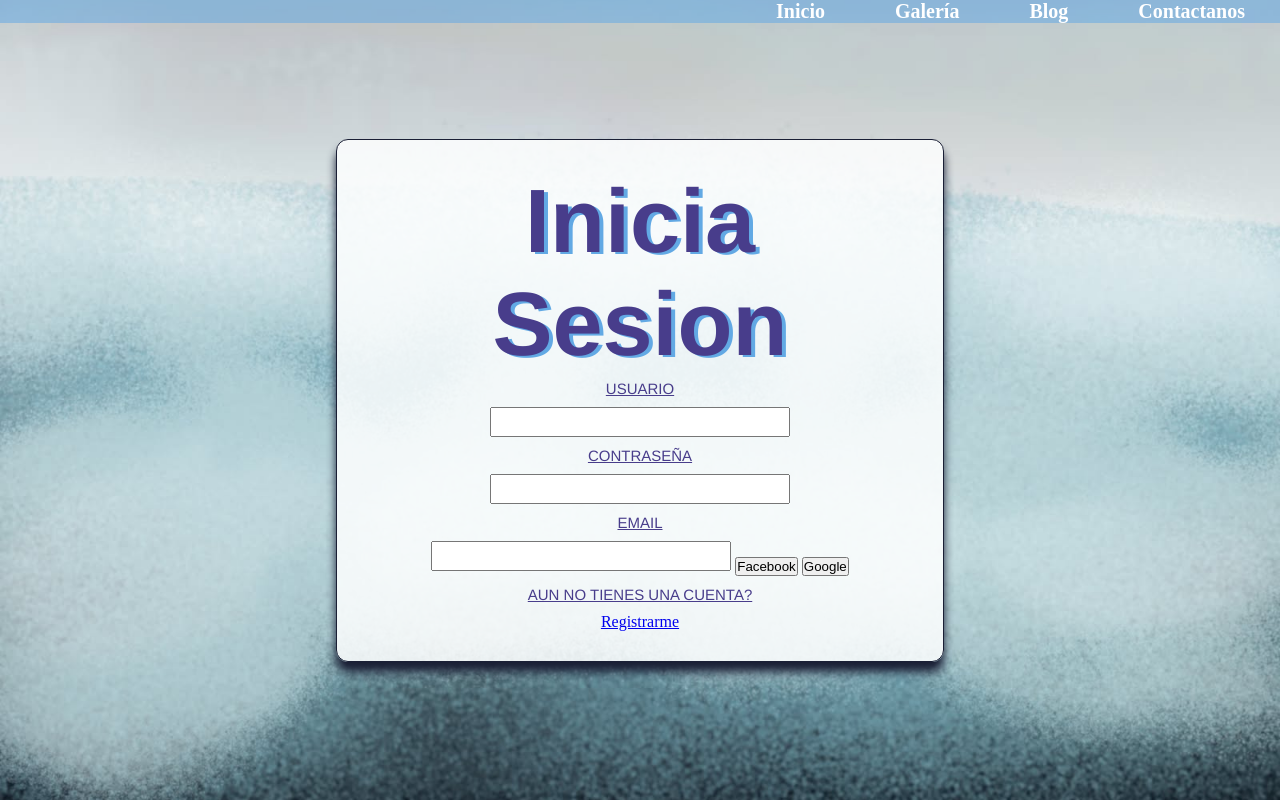
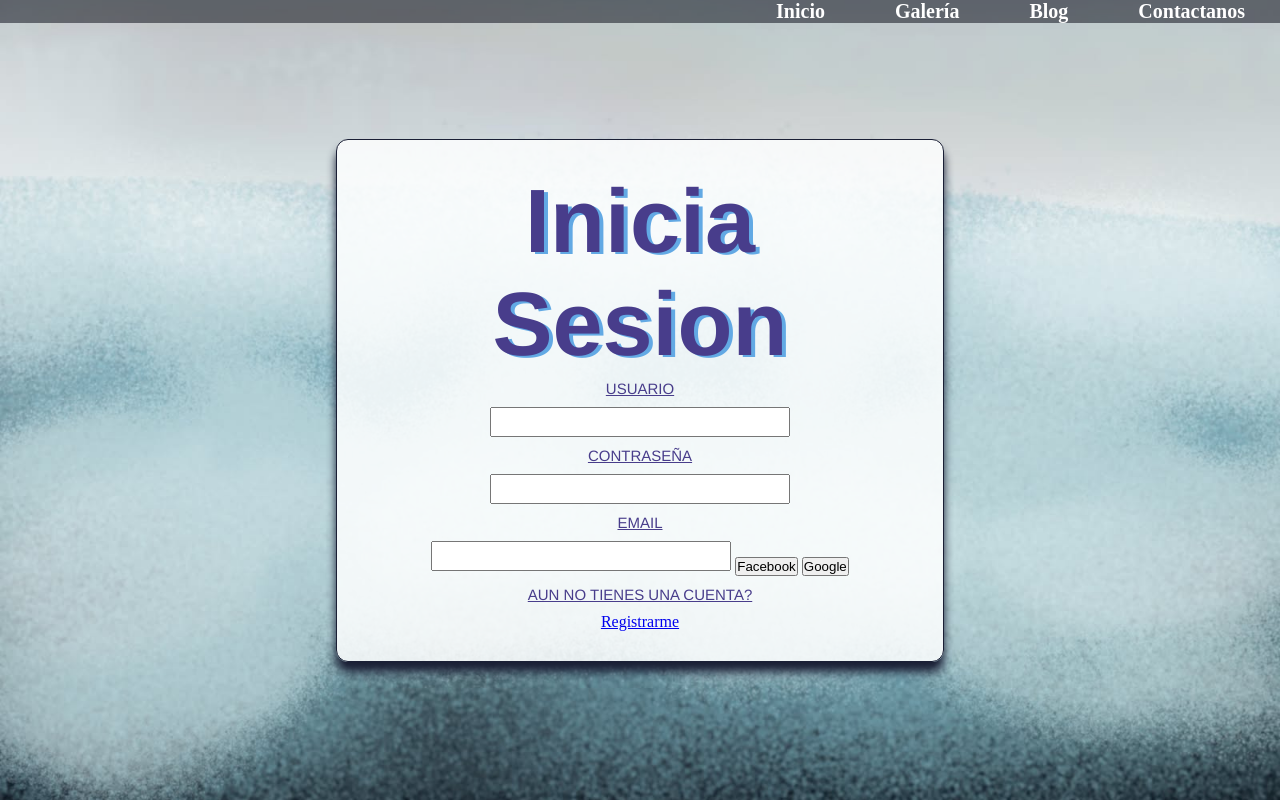
Before and after one commit to VinMowPen/Morrows-paper-boat, a plain HTML site: page Log_in.html in a window 1280 px wide. Drawn offline with Linux system fonts and the light colour scheme.

Commit message:
Change header background color in Log_in.css
Updated header background color for better visibility.

```diff
--- a/Log_in.css
+++ b/Log_in.css
@@ -55,7 +55,7 @@ ol{
 }
 
 header {
-	background: rgb(98 169 228/ 0.53);
+	background: rgb(12 15 26 / 0.53);
 	color: #fff;
 	top: 0;
 	left: 0;
```
